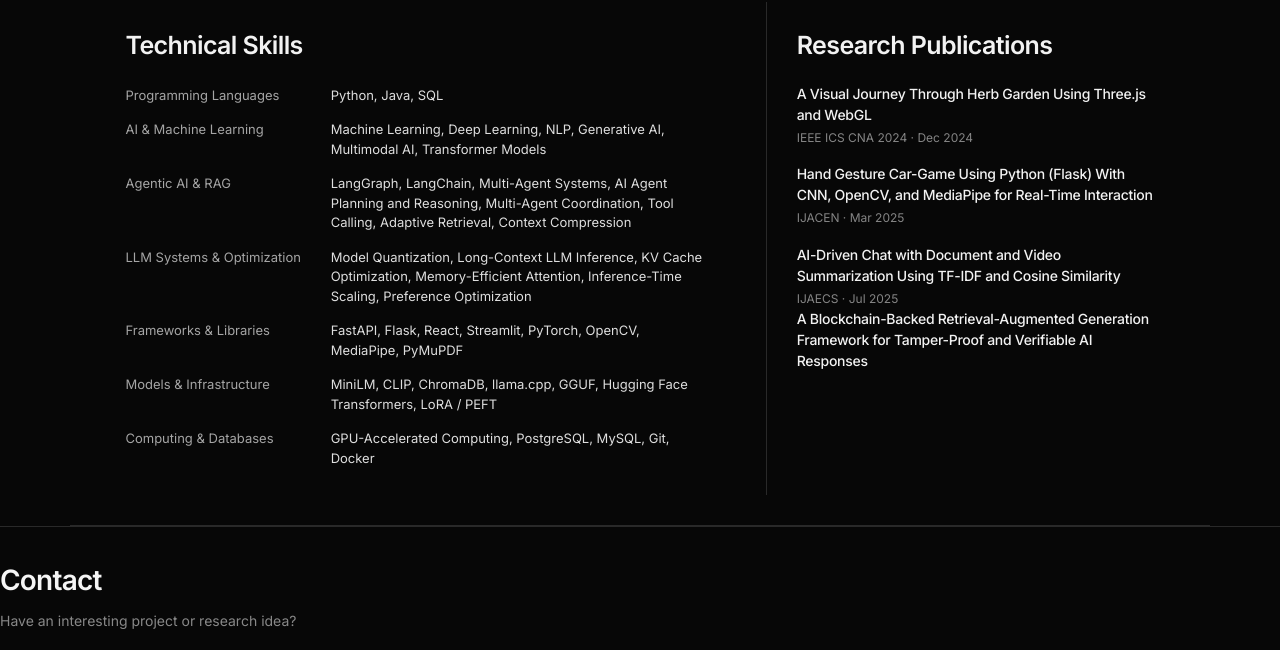
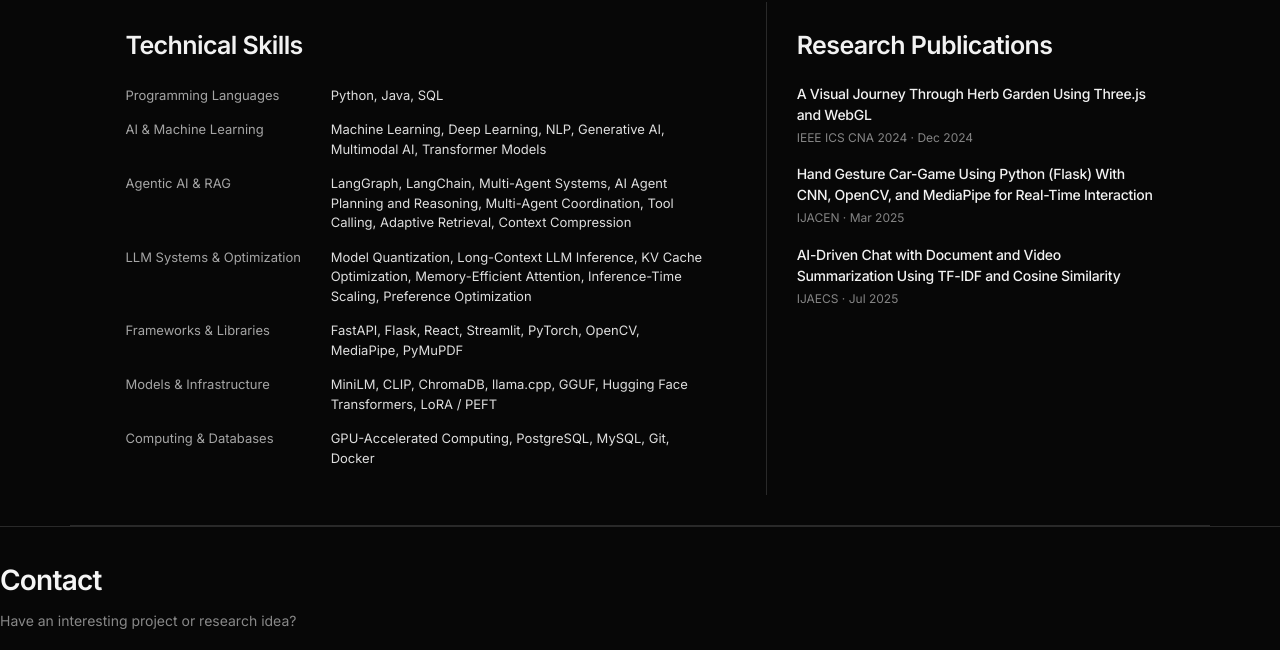
Before and after one commit to Onkar-Shahapurkar/onkar-shahapurkar.github.io, a plain HTML site: page index.html in a window 1280 px wide. Shown: the part 1116-1766 px from the top of the page. Drawn offline with Linux system fonts and the light colour scheme.

Commit message:
Remove publication item from index.html
Removed a publication item related to a blockchain framework.

```diff
--- a/index.html
+++ b/index.html
@@ -288,20 +288,6 @@
 
         </div>
 
-        <a
-            href="#"
-            target="_blank"
-            rel="noopener noreferrer"
-            class="publication-item"
-          >
-        <div>
-              <h3>
-                A Blockchain-Backed Retrieval-Augmented Generation Framework
-                for Tamper-Proof and Verifiable AI Responses
-              </h3>
-            </div>
-          </a>
-
         </div>
       </section>
 
```
